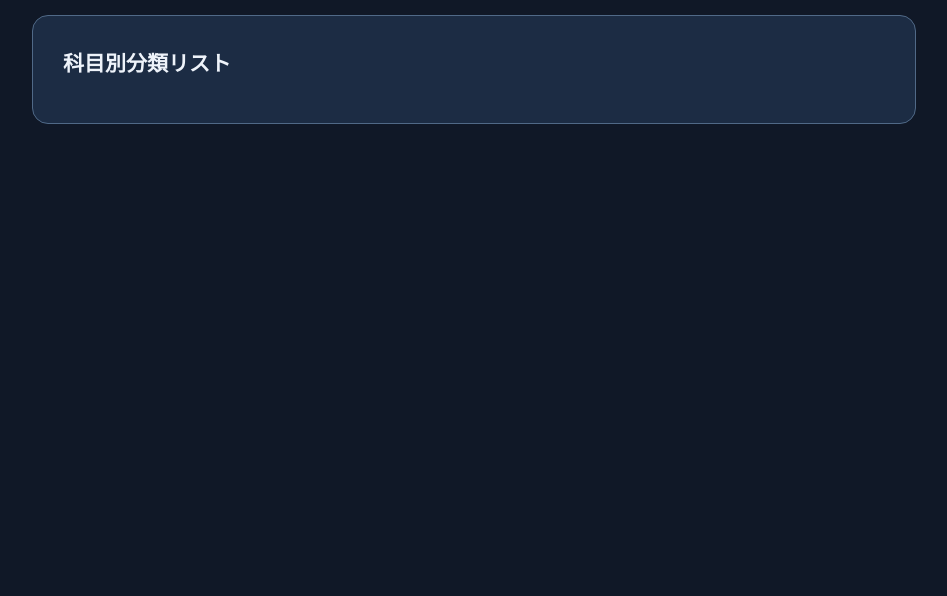
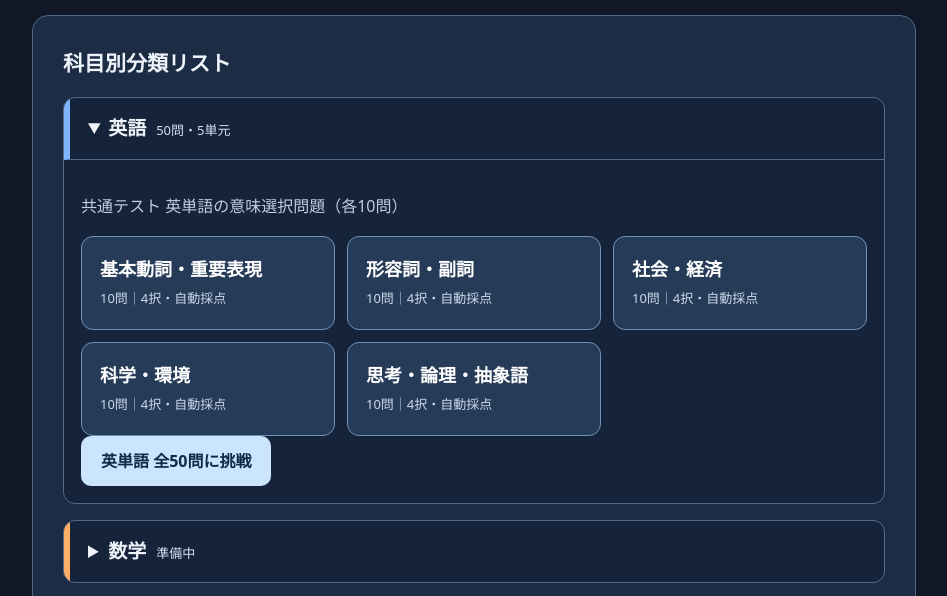
Before and after one commit to Shigerudax/pdf-study-library, a plain HTML site: page web-practice.html in a window 1280 px wide. Shown: the part 191-787 px from the top of the page, without its empty margins (166-1113 px from the left). Drawn offline with Linux system fonts and the light colour scheme.

Commit message:
Fix JavaScript initialization error blocking subject category links

```diff
--- a/web-practice.html
+++ b/web-practice.html
@@ -10,7 +10,7 @@ function start(which){current=which===-1?groups.flatMap(g=>g.questions.map(q=>({
 function show(){answered=false;const q=current[index];$("counter").textContent=q.group+"｜"+(index+1)+" / "+current.length+"問";$("bar").style.width=(100*index/current.length)+"%";$("word").textContent=q.word;$("feedback").classList.add("hidden");$("next").classList.add("hidden");$("choices").replaceChildren();q.choices.forEach((c,i)=>{const b=document.createElement("button");b.type="button";b.className="choice";b.textContent=String.fromCharCode(65+i)+". "+c;b.addEventListener("click",()=>mark(i));$("choices").append(b);});}
 function mark(i){if(answered)return;answered=true;const q=current[index],ok=i===q.answer;if(ok)points++;[...$("choices").children].forEach((b,j)=>{b.disabled=true;if(j===q.answer)b.classList.add("correct");else if(j===i)b.classList.add("wrong");});$("feedback").textContent=(ok?"正解！":"不正解")+"　正解："+q.meaning;$("feedback").classList.remove("hidden");$("next").textContent=index===current.length-1?"採点結果を見る":"次の問題へ";$("next").classList.remove("hidden");$("bar").style.width=(100*(index+1)/current.length)+"%";}
 $("next").addEventListener("click",()=>{if(!answered)return;if(++index<current.length)show();else{$("quiz").classList.add("hidden");$("results").classList.remove("hidden");$("score").textContent=points+" / "+current.length+" 点";$("summary").textContent="正答率："+Math.round(points/current.length*100)+"％";}});
-$("back").addEventListener("click",menu);$("home").addEventListener("click",menu);$("again").addEventListener("click",()=>start(lastSelection));$("all").addEventListener("click",()=>{lastSelection=-1;start(-1);});
+$("back").addEventListener("click",menu);$("home").addEventListener("click",menu);$("again").addEventListener("click",()=>start(lastSelection));
 const subjects=["英語","数学","国語","理科","社会","情報"];
 subjects.forEach(subject=>{
  const details=document.createElement("details");details.className="subject-group subject-"+subject;details.open=subject==="英語";
```
